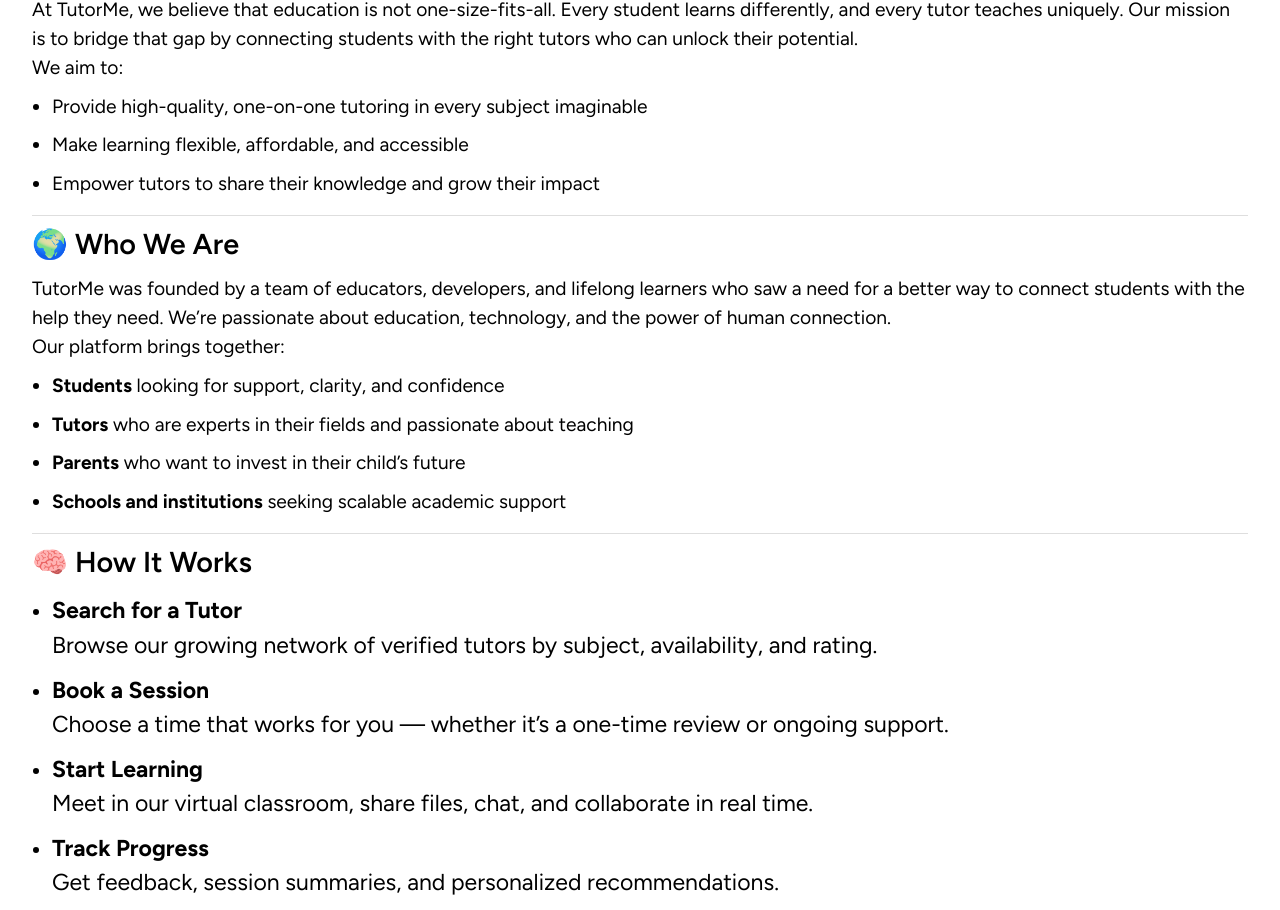
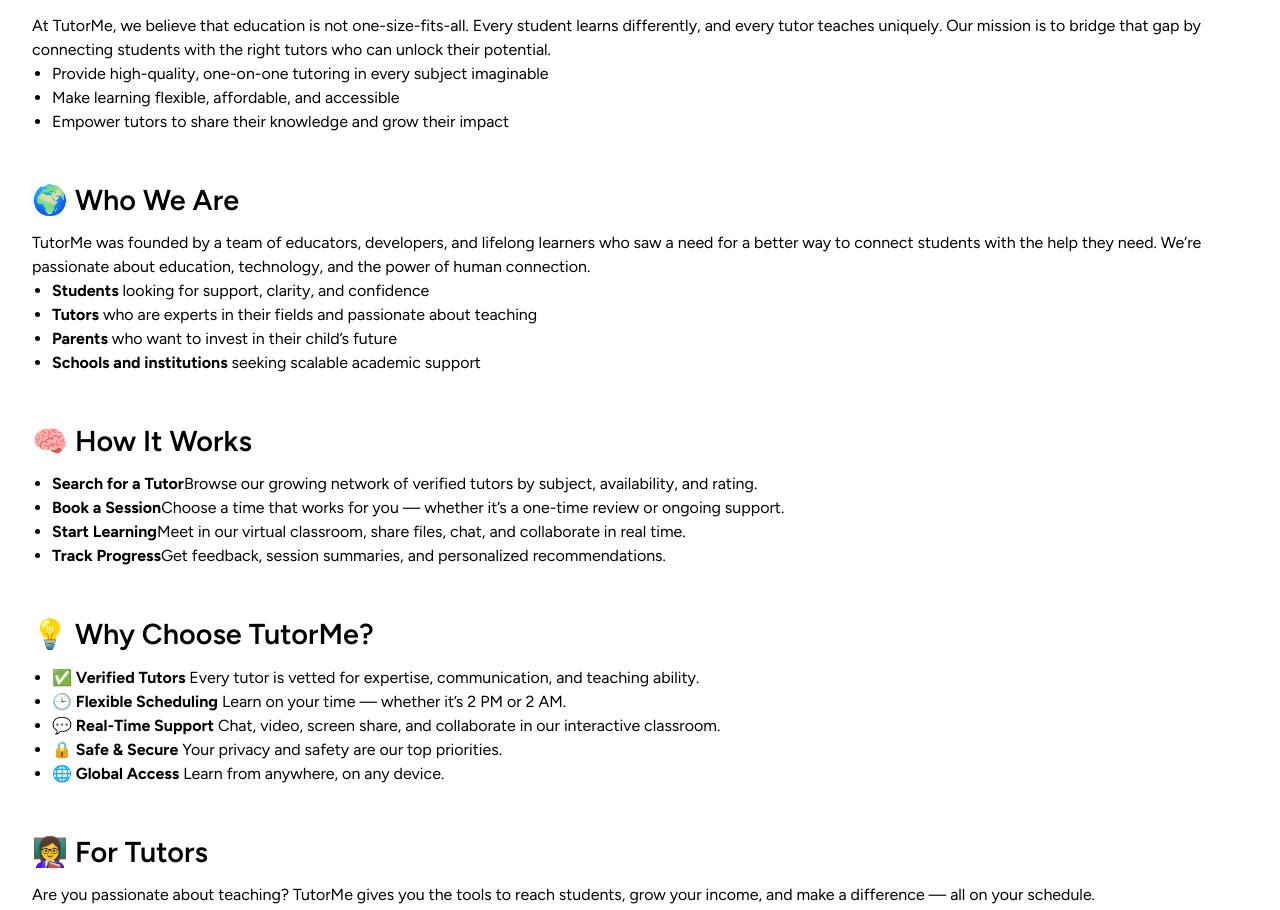
Before and after one commit to fareskebeh/tutorme, a React (Vite) app in the folder FRONTEND/: page /about in a window 1280 px wide. Shown: the part 271-1181 px from the top of the page. Built offline with nearby package versions, Linux system fonts and the light colour scheme.

Commit message:
Dark theme for main pages

```diff
--- a/FRONTEND/src/App.tsx
+++ b/FRONTEND/src/App.tsx
@@ -43,6 +43,7 @@
 import { authContext } from "./state/authState";
 import TutorsList from "./app/tutors/TutorsList";
 import TutorsLayout from "./app/tutors/TutorsLayout";
+import { useTheme } from "./hooks/useTheme";
 
 
 type User = {
@@ -51,9 +52,19 @@
 };
 
 const App = () => {
-
+  const{theme} = useTheme()
   const [vp, setVp] = useState<string>("");
-
+  useEffect(()=> {
+    document.body.classList.add("transition", "duration-150");
+  },[])
+  useEffect(()=> {
+    if (theme==="light") {
+      document.body.style.backgroundColor = "#fff"
+    }
+    else {
+      document.body.style.backgroundColor = "#020617"
+    }
+  },[theme])
   useEffect(() => {
     const adjVp = () => {
       setVp(window.innerWidth < 800 ? "small" : "wide");
--- a/FRONTEND/src/app/pages/About.tsx
+++ b/FRONTEND/src/app/pages/About.tsx
@@ -1,109 +1,151 @@
-import ReactMarkdown from "react-markdown"
+function About() {
+  return (
+    <div className="pt-20 *:pb-4 *:pt-4 dark:*:[&>h1]:text-white dark:*:[&>h2]:text-white dark:*:[&>p]:text-slate-300 dark:**:[&>strong]:text-white dark:**:[&>li]:text-slate-300 pb-8 px-8">
+      <div>
+        <h1>About TutorMe</h1>
+        <p>
+          Welcome to <strong>TutorMe</strong>, where learning meets opportunity.
+          We’re on a mission to make personalized education accessible,
+          empowering, and effective for every learner — no matter where they are
+          in the world.
+        </p>
+      </div>
+
+      <div>
+        <h2>🎯 Our Mission</h2>
+        <p>
+          At TutorMe, we believe that education is not one-size-fits-all. Every
+          student learns differently, and every tutor teaches uniquely. Our
+          mission is to bridge that gap by connecting students with the right
+          tutors who can unlock their potential.
+        </p>
+        <ul>
+          <li>
+            Provide high-quality, one-on-one tutoring in every subject
+            imaginable
+          </li>
+          <li>Make learning flexible, affordable, and accessible</li>
+          <li>Empower tutors to share their knowledge and grow their impact</li>
+        </ul>
+      </div>
 
 
-const About = () => {
-  const markdown:string =
-  `
-  # About TutorMe
+      <div>
+        <h2>🌍 Who We Are</h2>
+        <p>
+          TutorMe was founded by a team of educators, developers, and lifelong
+          learners who saw a need for a better way to connect students with the
+          help they need. We’re passionate about education, technology, and the
+          power of human connection.
+        </p>
+        <ul>
+          <li>
+            <strong>Students</strong> looking for support, clarity, and
+            confidence
+          </li>
+          <li>
+            <strong>Tutors</strong> who are experts in their fields and
+            passionate about teaching
+          </li>
+          <li>
+            <strong>Parents</strong> who want to invest in their child’s future
+          </li>
+          <li>
+            <strong>Schools and institutions</strong> seeking scalable academic
+            support
+          </li>
+        </ul>
+      </div>
 
-Welcome to **TutorMe**, where learning meets opportunity. We’re on a mission to make personalized education accessible, empowering, and effective for every learner — no matter where they are in the world.
+      <div>
+        <h2>🧠 How It Works</h2>
+        <ol>
+          <li>
+            <strong>Search for a Tutor</strong>
+            Browse our growing network of verified tutors by subject,
+            availability, and rating.
+          </li>
+          <li>
+            <strong>Book a Session</strong>
+            Choose a time that works for you — whether it’s a one-time review or
+            ongoing support.
+          </li>
+          <li>
+            <strong>Start Learning</strong>
+            Meet in our virtual classroom, share files, chat, and collaborate in
+            real time.
+          </li>
+          <li>
+            <strong>Track Progress</strong>
+            Get feedback, session summaries, and personalized recommendations.
+          </li>
+        </ol>
+      </div>
 
----
+      <div>
+        <h2>💡 Why Choose TutorMe?</h2>
+        <ul>
+          <li>
+            <strong>✅ Verified Tutors</strong> Every tutor is vetted for
+            expertise, communication, and teaching ability.
+          </li>
+          <li>
+            <strong>🕒 Flexible Scheduling</strong> Learn on your time — whether
+            it’s 2 PM or 2 AM.
+          </li>
+          <li>
+            <strong>💬 Real-Time Support</strong> Chat, video, screen share, and
+            collaborate in our interactive classroom.
+          </li>
+          <li>
+            <strong>🔒 Safe & Secure</strong> Your privacy and safety are our
+            top priorities.
+          </li>
+          <li>
+            <strong>🌐 Global Access</strong> Learn from anywhere, on any
+            device.
+          </li>
+        </ul>
+      </div>
 
-## 🎯 Our Mission
+      <div>
+        <h2>👩‍🏫 For Tutors</h2>
+        <p>
+          Are you passionate about teaching? TutorMe gives you the tools to
+          reach students, grow your income, and make a difference — all on your
+          schedule.
+        </p>
+        <ul>
+          <li>Set your own rates</li>
+          <li>Teach from anywhere</li>
+          <li>Build your reputation and impact</li>
+        </ul>
+      </div>
 
-At TutorMe, we believe that education is not one-size-fits-all. Every student learns differently, and every tutor teaches uniquely. Our mission is to bridge that gap by connecting students with the right tutors who can unlock their potential.
+      <div>
+        <h2>📈 Our Vision</h2>
+        <p>
+          We envision a world where every learner has access to the guidance
+          they need to thrive — not just academically, but personally. Whether
+          it’s mastering calculus, learning a new language, or preparing for a
+          career, TutorMe is here to help you grow.
+        </p>
+      </div>
 
-We aim to:
-- Provide high-quality, one-on-one tutoring in every subject imaginable
-- Make learning flexible, affordable, and accessible
-- Empower tutors to share their knowledge and grow their impact
+      <div>
+        <h2>📬 Get in Touch</h2>
+        <p>
+          Have questions, feedback, or just want to say hello? Reach out to us
+          at <a href="mailto:support@tutorme.com">support@tutorme.com</a> or
+          follow us on social media.
+        </p>
 
----
-
-## 🌍 Who We Are
-
-TutorMe was founded by a team of educators, developers, and lifelong learners who saw a need for a better way to connect students with the help they need. We’re passionate about education, technology, and the power of human connection.
-
-Our platform brings together:
-- **Students** looking for support, clarity, and confidence
-- **Tutors** who are experts in their fields and passionate about teaching
-- **Parents** who want to invest in their child’s future
-- **Schools and institutions** seeking scalable academic support
-
----
-
-## 🧠 How It Works
-
-1. **Search for a Tutor**
-   Browse our growing network of verified tutors by subject, availability, and rating.
-
-2. **Book a Session**
-   Choose a time that works for you — whether it’s a one-time review or ongoing support.
-
-3. **Start Learning**
-   Meet in our virtual classroom, share files, chat, and collaborate in real time.
-
-4. **Track Progress**
-   Get feedback, session summaries, and personalized recommendations.
-
----
-
-## 💡 Why Choose TutorMe?
-
-- ✅ **Verified Tutors**
-  Every tutor is vetted for expertise, communication, and teaching ability.
-
-- 🕒 **Flexible Scheduling**
-  Learn on your time — whether it’s 2 PM or 2 AM.
-
-- 💬 **Real-Time Support**
-  Chat, video, screen share, and collaborate in our interactive classroom.
-
-- 🔒 **Safe & Secure**
-  Your privacy and safety are our top priorities.
-
-- 🌐 **Global Access**
-  Learn from anywhere, on any device.
-
----
-
-## 👩‍🏫 For Tutors
-
-Are you passionate about teaching? TutorMe gives you the tools to reach students, grow your income, and make a difference — all on your schedule.
-
-- Set your own rates
-- Teach from anywhere
-- Build your reputation and impact
-
----
-
-## 📈 Our Vision
-
-We envision a world where every learner has access to the guidance they need to thrive — not just academically, but personally. Whether it’s mastering calculus, learning a new language, or preparing for a career, TutorMe is here to help you grow.
-
----
-
-## 📬 Get in Touch
-
-Have questions, feedback, or just want to say hello?
-Reach out to us at [support@tutorme.com](mailto:support@tutorme.com) or follow us on social media.
-
-Together, let’s build a smarter, more connected future — one session at a time.
-
----
-
-**TutorMe** — Learn better. Teach smarter. Grow together.
-
-  `;
-
-  return (
-    <div className='prose h-[100dvh] pt-20 px-8'>
-      <ReactMarkdown>
-        {markdown}
-      </ReactMarkdown>
+        <p>
+          <strong>TutorMe</strong> — Learn better. Teach smarter. Grow together.
+        </p>
+      </div>
     </div>
-  )
+  );
 }
 
-export default About
+export default About;
--- a/FRONTEND/src/app/pages/DtFaq.tsx
+++ b/FRONTEND/src/app/pages/DtFaq.tsx
@@ -6,14 +6,14 @@
 const DtFaq = () => {
   const[curr,setCurr] = useState(0)
   return (
-    <div className='flex max-h-full overflow-hidden gap-4 *:rounded-3xl *:border *:border-neutral-400/30 *:shadow-md'>
+    <div className='flex max-h-full overflow-hidden gap-4 *:rounded-3xl *:border *:border-neutral-400/30 dark:*:border-slate-700/30 *:shadow-md'>
       <div className='w-[30%] flex flex-col p-4 overflow-hidden py-4'>
-        <div className='overflow-x-hidden flex rounded-lg flex-col gap-2 overflow-y-scroll'>
+        <div className='overflow-x-hidden flex rounded-lg flex-col gap-2 overflow-y-scroll scrollbar-hide'>
         {
           faqs.map((faq,index)=> (
-           <div onClick={()=>setCurr(index)} className={`${index===curr ? "hover:bg-emerald-400 bg-emerald-500 text-white" : "hover:bg-neutral-100"} transition duration-200 hover:-translate-y-1 cursor-pointer active:translate-y-0 rounded-xl text-lg p-2 px-4 flex justify-between items-center gap-4`} key={index}>
+           <div onClick={()=>setCurr(index)} className={`${index===curr ? "bg-emerald-500 dark:bg-emerald-600 text-white" : "hover:bg-neutral-100 dark:hover:bg-slate-900 dark:text-white"} transition  duration-200 hover:-translate-y-1 cursor-pointer active:translate-y-0 rounded-xl text-lg p-2 px-4 flex justify-between items-center gap-4`} key={index}>
             <p>{faq.q}</p>
-            <HiChevronRight size={24}/>
+            <HiChevronRight className={`${index===curr ? 'text-white' : 'text-neutral-500 dark:text-slate-500'}`} size={24}/>
            </div>
           ))
         }
@@ -22,8 +22,8 @@
 
       <div className='w-[70%] p-6'>
         <div className='flex h-full justify-center flex-col overflow-x-hidden gap-3 overflow-y-auto'>
-          <p className='text-3xl font-bold'>{faqs[curr].q}</p>
-          <p className='text-xl leading-relaxed pl-4'>{faqs[curr].a}</p>
+          <p className='text-3xl dark:text-white font-bold'>{faqs[curr].q}</p>
+          <p className='text-xl dark:text-slate-400 leading-relaxed pl-4'>{faqs[curr].a}</p>
         </div>
       </div>
     </div>
--- a/FRONTEND/src/app/pages/Expandable.tsx
+++ b/FRONTEND/src/app/pages/Expandable.tsx
@@ -8,10 +8,10 @@
 };
 
 const Expandable = (props: Props) => {
-    const[open,setOpen]= useState(false)
+  const[open,setOpen]= useState(false)
   return (
-    <div  className="flex flex-col gap-2">
-      <div onClick={()=> setOpen(!open)} className={`${open ? "bg-emerald-500 text-white" : ""} transition duration-200 flex rounded-lg text-2xl justify-between items-center p-4`}>
+    <div className="flex flex-col gap-2 ">
+      <div onClick={()=> setOpen(!open)} className={`${open ? "bg-emerald-500 dark:bg-emerald-600 text-white" : ""} dark:text-white transition duration-150 flex rounded-lg text-2xl justify-between items-center p-4`}>
         <p className="font-bold w-[90%]">{props.question}</p>
         <HiChevronRight  className={` transition duration-200 ${
             open ? "rotate-90" : ""
@@ -20,7 +20,7 @@
       <AnimatePresence>
         {   open && (
       <motion.div initial={{opacity:0, height:0}} exit={{opacity:0, height:0}} animate={{opacity:1, height:"auto"}} transition={{duration:0.2}}>
-        <p className="text-xl px-4">{props.answer}</p>
+        <p className="text-xl p-4 dark:text-slate-300">{props.answer}</p>
       </motion.div>)
       }
       </AnimatePresence>
--- a/FRONTEND/src/app/pages/Faq.tsx
+++ b/FRONTEND/src/app/pages/Faq.tsx
@@ -20,10 +20,10 @@
       },[])
 
   return (
-    <div className="px-8 pb-8 pt-20 flex h-[100dvh] flex-col">
+    <div className=" **:transition duration-150 px-8 pb-8 pt-20 flex sm:h-[100dvh] flex-col">
       <div>
-        <p className="mb-4 text-4xl font-bold">Frequently Asked Questions</p>
-        <p className="text-lg mb-4 sm:text-xl">If you don’t see your question here, feel free to contact us at support@tutorme.com.</p>
+        <p className="mb-4 dark:text-white text-4xl font-bold">Frequently Asked Questions</p>
+        <p className="text-lg mb-4 sm:text-xl dark:text-slate-300">If you don’t see your question here, feel free to contact us at support@tutorme.com.</p>
       </div>
 
       {vp === "small" ? <MbFaq/> : <DtFaq/>}
--- a/FRONTEND/src/app/pages/Home.tsx
+++ b/FRONTEND/src/app/pages/Home.tsx
@@ -3,7 +3,7 @@
 
 const Home = () => {
   return (
-    <div className="h-[100dvh] pt-20 px-8 flex flex-col sm:flex-row">
+    <div className="h-[100dvh] dark:text-white transition duration-150 pt-20 px-8 flex flex-col sm:flex-row">
       <div className=" sm:h-full flex justify-center sm:text-left items-center sm:flex-1">
         <SplitText
           text="Are you in need of a tutor right away?"
--- a/FRONTEND/src/app/pages/HomeSearch.tsx
+++ b/FRONTEND/src/app/pages/HomeSearch.tsx
@@ -43,16 +43,16 @@
       initial={{ opacity: 0, y: -20, scale: "97%" }}
       whileInView={{ opacity: 1, y: 0, scale: "100%" }}
       transition={{ duration: 0.5 }}
-      className="p-6 space-y-6 my-4 sm:flex-[0.75] rounded-2xl bg-gradient-to-br from-neutral-200 to-neutral-100 shadow-lg"
+      className="p-6 dark:from-slate-900 dark:to-slate-800 transition duration-150 space-y-6 my-4 sm:flex-[0.75] rounded-2xl bg-gradient-to-br from-neutral-200 to-neutral-100 shadow-lg"
     >
       <div className="text-2xl space-y-4">
         <p className="font-bold">Enter the subject:</p>
         <div className="relative">
-        <HiOutlineBookOpen className="absolute text-neutral-500 top-4 left-4"/>
+        <HiOutlineBookOpen className="absolute dark:text-slate-500 text-neutral-500 top-4 left-4"/>
         <input
           value={query.subject}
           onChange={(e)=> setQuery({...query, subject: e.target.value})}
-          className="p-3 text-2xl bg-neutral-300/50 caret-emerald-500 outline-none border w-full rounded-xl border-b-2 pl-12 border-neutral-300"
+          className="p-3 text-2xl bg-neutral-300/50 transition duration-150 dark:bg-slate-700/50 dark:border-slate-800 dark:placeholder:text-slate-500 placeholder:text-neutral-500 caret-emerald-500 outline-none border w-full rounded-xl border-b-2 pl-12 border-neutral-300"
           placeholder="e.g: Math, Physics.."
           type="text"
         />
@@ -62,11 +62,11 @@
       <div className="text-2xl space-y-4">
         <p className="font-bold">Enter the location:</p>
         <div className="relative">
-        <HiOutlineLocationMarker className="absolute text-neutral-500 top-4 left-4"/>
+        <HiOutlineLocationMarker className="absolute dark:text-slate-500 text-neutral-500 top-4 left-4"/>
         <input
           value={query.location}
           onChange={(e)=> setQuery({...query, location: e.target.value})}
-          className="p-3 text-2xl bg-neutral-300/50 caret-emerald-500 outline-none border w-full rounded-xl border-b-2 pl-12 border-neutral-300"
+          className="p-3 text-2xl bg-neutral-300/50 transition duration-150 dark:bg-slate-700/50 dark:border-slate-800 dark:placeholder:text-slate-500 placeholder:text-neutral-500 caret-emerald-500 outline-none border w-full rounded-xl border-b-2 pl-12 border-neutral-300"
           placeholder="e.g: New York, Moscow..."
           type="text"
         />
@@ -74,7 +74,7 @@
       </div>
 
       <div className="flex justify-center">
-        <button onClick={()=>search()} className="cursor-pointer hover:scale-102 transition duration-200 bg-emerald-500 text-white flex items-center gap-2 active:scale-98 font-bold text-2xl p-3 rounded-xl">
+        <button onClick={()=>search()} className="dark:bg-emerald-600 transition duration-150 cursor-pointer hover:scale-102 bg-emerald-500 text-white flex items-center gap-2 active:scale-98 font-bold text-2xl p-3 rounded-xl">
           <HiSearch /> Search
         </button>
       </div>
--- a/FRONTEND/src/app/pages/MbFaq.tsx
+++ b/FRONTEND/src/app/pages/MbFaq.tsx
@@ -10,7 +10,7 @@
           <Fragment key={index}>
             <Expandable question={faq.q} answer={faq.a}/>
           {
-            index!==faqs.length-1 ? <hr/> : ""
+            index!==faqs.length-1 ? <div className="h-px bg-neutral-200 dark:bg-slate-900"/> : ""
           }
           </Fragment>
         ))
```
